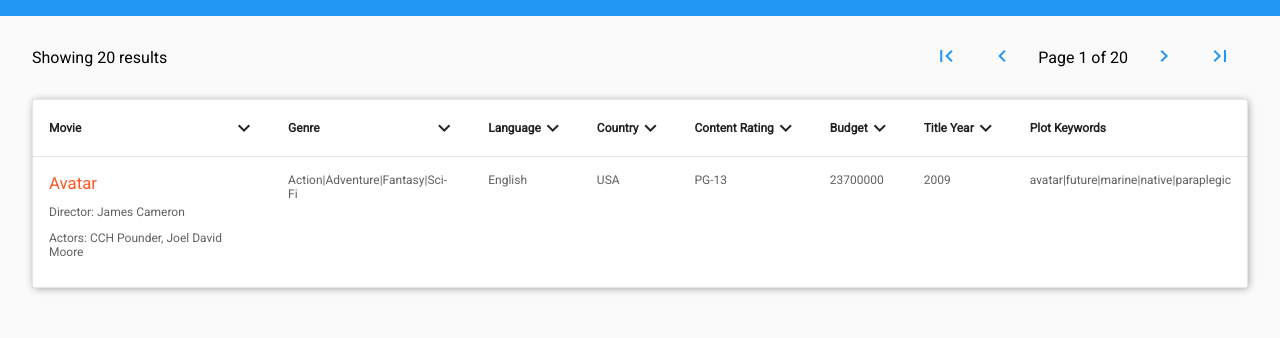
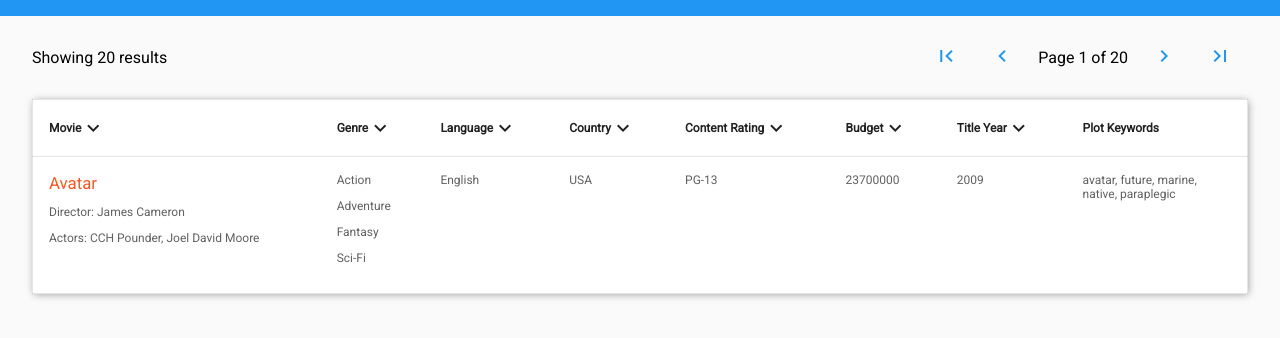
Before and after one commit to jforcode/MoviesGrid, a website built with webpack: page src/index.html in a window 1280 px wide. Shown: the part 48-386 px from the top of the page. Built offline with nearby package versions, Linux system fonts and the light colour scheme.

Commit message:
movie display css

```diff
--- a/src/css/app.css
+++ b/src/css/app.css
@@ -111,6 +111,10 @@
   text-align: left;
 }
 
+.header__plot-words {
+  max-width: 120px;
+}
+
 .movies-grid__movie {
   border: 1px solid rgba(0, 0, 0, 0.1);
   color: #616161;
@@ -134,3 +138,14 @@
   color: var(--accent-color);
   margin: 0;
 }
+
+.movie__genres-holder {
+}
+
+.movie__genre {
+  margin-top: 0;
+}
+
+.movie__plot-words {
+  max-width: 120px;
+}
--- a/src/index.html
+++ b/src/index.html
@@ -39,53 +39,46 @@
           <th class="movies-grid__header-col header__label">
             <div class="jb-flex-row jb-flex-row--centered">
               <span>Movie</span>
-              <div class="jb-flex-spacer"></div>
               <i class="material-icons">keyboard_arrow_down</i>
             </div>
           </th>
           <th class="movies-grid__header-col header__genres">
             <div class="jb-flex-row jb-flex-row--centered">
               <span>Genre</span>
-              <div class="jb-flex-spacer"></div>
               <i class="material-icons">keyboard_arrow_down</i>
             </div>
           </th>
           <th class="movies-grid__header-col header__lang">
             <div class="jb-flex-row jb-flex-row--centered">
               <span>Language</span>
-              <div class="jb-flex-spacer"></div>
               <i class="material-icons">keyboard_arrow_down</i>
             </div>
           </th>
           <th class="movies-grid__header-col header__cntry">
             <div class="jb-flex-row jb-flex-row--centered">
               <span>Country</span>
-              <div class="jb-flex-spacer"></div>
               <i class="material-icons">keyboard_arrow_down</i>
             </div>
           </th>
           <th class="movies-grid__header-col header__rating">
             <div class="jb-flex-row jb-flex-row--centered">
               <span>Content Rating</span>
-              <div class="jb-flex-spacer"></div>
               <i class="material-icons">keyboard_arrow_down</i>
             </div>
           </th>
           <th class="movies-grid__header-col header__budget">
             <div class="jb-flex-row jb-flex-row--centered">
               <span>Budget</span>
-              <div class="jb-flex-spacer"></div>
               <i class="material-icons">keyboard_arrow_down</i>
             </div>
           </th>
           <th class="movies-grid__header-col header__year">
             <div class="jb-flex-row jb-flex-row--centered">
               <span>Title Year</span>
-              <div class="jb-flex-spacer"></div>
               <i class="material-icons">keyboard_arrow_down</i>
             </div>
           </th>
-          <th class="movies-grid__header-col header__plot">Plot Keywords</th>
+          <th class="movies-grid__header-col header__plot-words">Plot Keywords</th>
         </tr>
         <tr class="movies-grid__movie">
           <td class="movies-grid__movie-col movie__label">
@@ -97,13 +90,22 @@
               <p class="movie__actors">Actors: CCH Pounder, Joel David Moore</p>
             </div>
           </td>
-          <td class="movies-grid__movie-col movie__genres">Action|Adventure|Fantasy|Sci-Fi</td>
+          <td class="movies-grid__movie-col movie__genres">
+            <div class="movie__genres-holder">
+              <p class="movie__genre">Action</p>
+              <p class="movie__genre">Adventure</p>
+              <p class="movie__genre">Fantasy</p>
+              <p class="movie__genre">Sci-Fi</p>
+            </div>
+          </td>
           <td class="movies-grid__movie-col movie__lang">English</td>
           <td class="movies-grid__movie-col movie__cntry">USA</td>
           <td class="movies-grid__movie-col movie__rating">PG-13</td>
           <td class="movies-grid__movie-col movie__budget">23700000</td>
           <td class="movies-grid__movie-col movie__year">2009</td>
-          <td class="movies-grid__movie-col movie__plot">avatar|future|marine|native|paraplegic</td>
+          <td class="movies-grid__movie-col movie__plot-words">
+            <span>avatar, future, marine, native, paraplegic</span>
+          </td>
         </tr>
       </table>
     </div>
```
Also changed, not shown: dist/index.html, dist/main.js.
